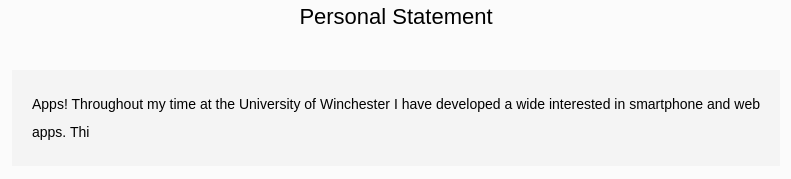
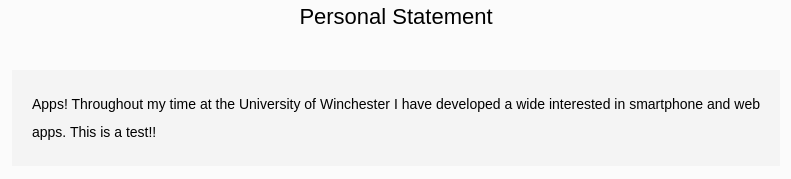
Before and after one commit to Joshbowden944/Joshbowden944.github.io, a plain HTML site: page livecv.html in a window 1280 px wide. Shown: the part 227-406 px from the top of the page, without its empty margins (244-1035 px from the left). Drawn offline with Linux system fonts and the light colour scheme.

Commit message:
Second commit

```diff
--- a/livecv.html
+++ b/livecv.html
@@ -28,7 +28,7 @@
 
 <p class="sub-title">Personal Statement</p>
 
-<p class="paragraph">Apps! Throughout my time at the University of Winchester I have developed a wide interested in smartphone and web apps. Thi</p>
+<p class="paragraph">Apps! Throughout my time at the University of Winchester I have developed a wide interested in smartphone and web apps. This is a test!!</p>
 
 </body>
 
```
